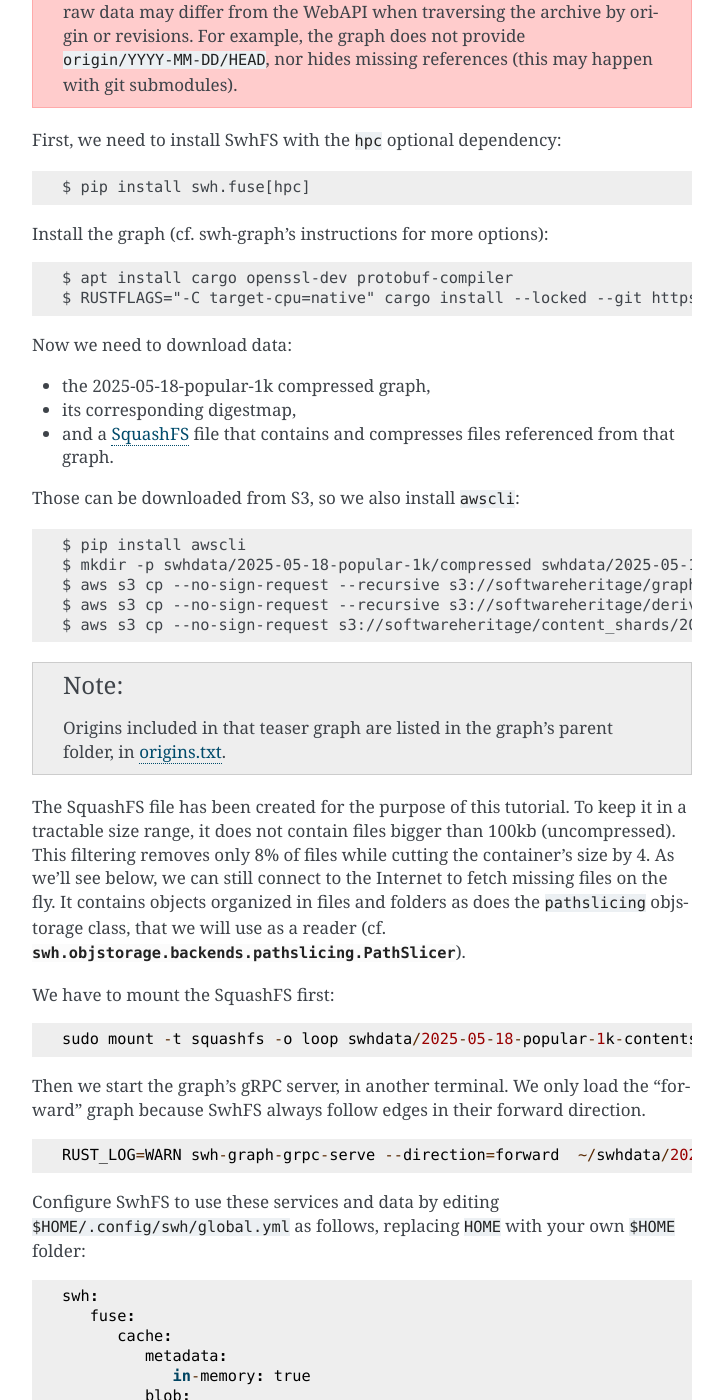
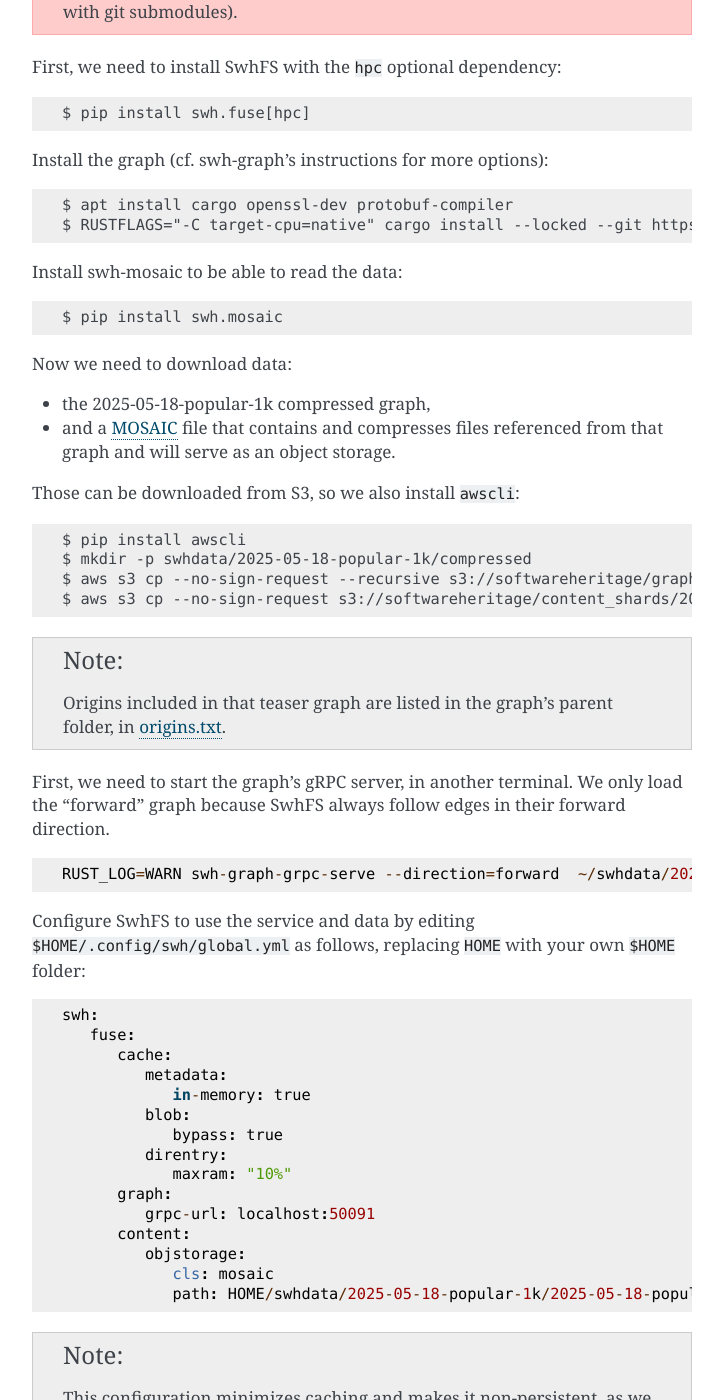
Before and after one commit to SoftwareHeritage/swh-fuse, a Sphinx documentation site: the page built from docs/tutorial.rst, in a window 1280 px wide and 1400 px high, scrolled down 6504 px. Shown: the whole window, without its empty margins (388-1111 px from the left). Built offline with Sphinx 7.4.7, drawn with Linux system fonts in a browser that asks for light colours; pages that are not in the unit, such as notebooks, are missing from menus; cross-references to code outside the pages are shown as plain code; some of the changed text lies outside the part shown.

Commit message:
Update tutorial to showcase new MOSAIC backend

```diff
--- a/docs/tutorial.rst
+++ b/docs/tutorial.rst
@@ -363,9 +363,6 @@
 * a :ref:`compressed graph <swh-graph>`, available via its gRPC server. It will provide
   the repositories' structure, that SwhFS turns into folders and meta-data files.
 * an :ref:`object storage <swh-objstorage>` that will provide files contents.
-* a :ref:`digestmap <swh-digestmap>`, because the graph identifies contents by SWHIDs
-  whereas most of our object stores identify contents by ``sha1`` or ``sha256`` (as of
-  2025). The digestmap will help SwhFS to match identifiers.
 
 Instructions below will guide you through the installation of these programs and the
 download of sample data. This requires 550GB of storage available.
@@ -387,43 +384,32 @@
    $ apt install cargo openssl-dev protobuf-compiler
    $ RUSTFLAGS="-C target-cpu=native" cargo install --locked --git https://gitlab.softwareheritage.org/swh/devel/swh-graph.git swh-graph-grpc-server
 
+Install :ref:`swh-mosaic <https://docs.softwareheritage.org/devel/swh-mosaic/index.html>` to be able to read the data::
+
+   $ pip install swh.mosaic
+
 Now we need to download data:
 
 * the :ref:`2025-05-18-popular-1k <graph-dataset-2025-05-18-popular-1k>` compressed graph,
-* its corresponding digestmap,
-* and a `SquashFS <https://www.kernel.org/doc/html/v6.15/filesystems/squashfs.html>`_ file
-  that contains and compresses files referenced from that graph.
+* and a `MOSAIC <https://docs.softwareheritage.org/devel/swh-mosaic/index.html>`_ file
+  that contains and compresses files referenced from that graph and will serve
+  as an object storage.
 
 Those can be downloaded from S3, so we also install ``awscli``:
 
 ::
 
    $ pip install awscli
-   $ mkdir -p swhdata/2025-05-18-popular-1k/compressed swhdata/2025-05-18-popular-1k/digestmap swhdata/objstore
+   $ mkdir -p swhdata/2025-05-18-popular-1k/compressed
    $ aws s3 cp --no-sign-request --recursive s3://softwareheritage/graph/2025-05-18-popular-1k/compressed/ swhdata/2025-05-18-popular-1k/compressed/
-   $ aws s3 cp --no-sign-request --recursive s3://softwareheritage/derived_datasets/2025-05-18-popular-1k/digestmap/ swhdata/2025-05-18-popular-1k/digestmap/
-   $ aws s3 cp --no-sign-request s3://softwareheritage/content_shards/2025-05-18-popular-1k/2025-05-18-popular-1k-contents-Max100Kb-pathsliced-02-05.sqfs swhdata/
+   $ aws s3 cp --no-sign-request s3://softwareheritage/content_shards/2025-05-18-popular-1k-X-theStackV2.mosaic swhdata/2025-05-18-popular-1k/
 
 .. note::
 
    Origins included in that teaser graph are listed in the graph's parent folder, in
    `origins.txt <https://softwareheritage.s3.amazonaws.com/graph/2025-05-18-popular-1k/origins.txt>`_.
 
-
-The SquashFS file has been created for the purpose of this tutorial. To keep it in a
-tractable size range, it does not contain files bigger than 100kb (uncompressed).
-This filtering removes only 8% of files while cutting the container's size by 4. As we'll see
-below, we can still connect to the Internet to fetch missing files on the fly.
-It contains objects organized in files and folders as does the ``pathslicing``
-objstorage class, that we will use as a reader (cf. :py:class:`swh.objstorage.backends.pathslicing.PathSlicer`).
-
-We have to mount the SquashFS first:
-
-::
-
-   sudo mount -t squashfs -o loop swhdata/2025-05-18-popular-1k-contents-Max100Kb-pathsliced-02-05.sqfs swhdata/objstore/
-
-Then we start the graph's gRPC server, in another terminal.
+First, we need to start the graph's gRPC server, in another terminal.
 We only load the "forward" graph because SwhFS always follow edges in their forward direction.
 
 ::
@@ -431,9 +417,9 @@
    RUST_LOG=WARN swh-graph-grpc-serve --direction=forward  ~/swhdata/2025-05-18-popular-1k/compressed/graph
 
 
-Configure SwhFS to use these services and data by
-editing ``$HOME/.config/swh/global.yml`` as follows,
-replacing ``HOME`` with your own ``$HOME`` folder:
+Configure SwhFS to use the service and data by editing
+``$HOME/.config/swh/global.yml`` as follows, replacing ``HOME`` with your own
+``$HOME`` folder:
 
 ::
 
@@ -449,27 +435,9 @@
          graph:
             grpc-url: localhost:50091
          content:
-            storage:
-               cls: digestmap
-               path: "HOME/swhdata/2025-05-18-popular-1k/digestmap/"
             objstorage:
-               cls: multiplexer
-               readonly: true
-               objstorages:
-                  - cls: pathslicing
-                    root: HOME/swhdata/objstore/
-                    slicing: 0:2/0:5
-                    compression: none
-                  - cls: http
-                    url: https://softwareheritage.s3.amazonaws.com/content/
-                    compression: gzip
-                    retry:
-                    total: 3
-                    backoff_factor: 0.2
-                    status_forcelist:
-                        - 404
-                        - 500
-
+               cls: mosaic
+               path: HOME/swhdata/2025-05-18-popular-1k/2025-05-18-popular-1k-X-theStackV2.mosaic
 
 .. note::
 
```
